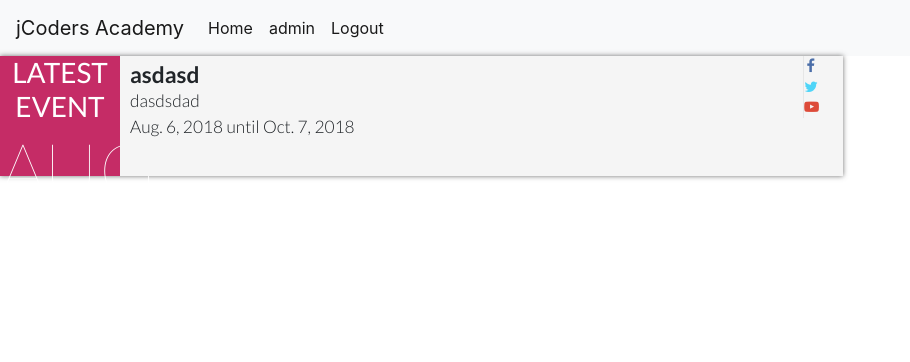
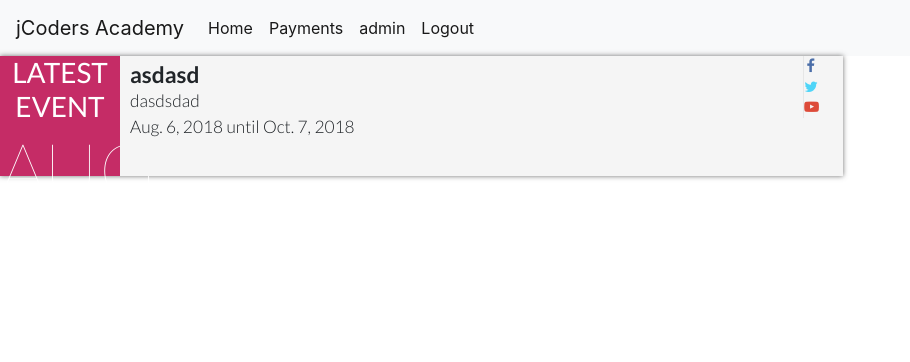
Before and after one commit to gjergjk71/jCoders-WebApp, a Django app: page /users/ in a window 1280 px wide. Shown: the top 362 px of the page, without its empty margins (0-910 px from the left). Run offline with Django 3.2, Linux system fonts and the light colour scheme; a user stored in the database is signed in; data comes from the database, SQL or seed files in the repository; some libraries are stand-ins or nearby versions.

Commit message:
Added "Payments" to navbar

```diff
--- a/users/templates/pages/base.html
+++ b/users/templates/pages/base.html
@@ -48,6 +48,9 @@
       <li class="nav-item active">
         <a class="nav-link" href="/users/">Home <span class="sr-only">(current)</span></a>
       </li>
+      <li class="nav-item active">
+        <a class="nav-link" href="/payments/">Payments <span class="sr-only">(current)</span></a>
+      </li>
        <li class="nav-item active">
         <a class="nav-link" href="/users/account">{{ user }} <span class="sr-only">(current)</span></a>
       </li>
```
